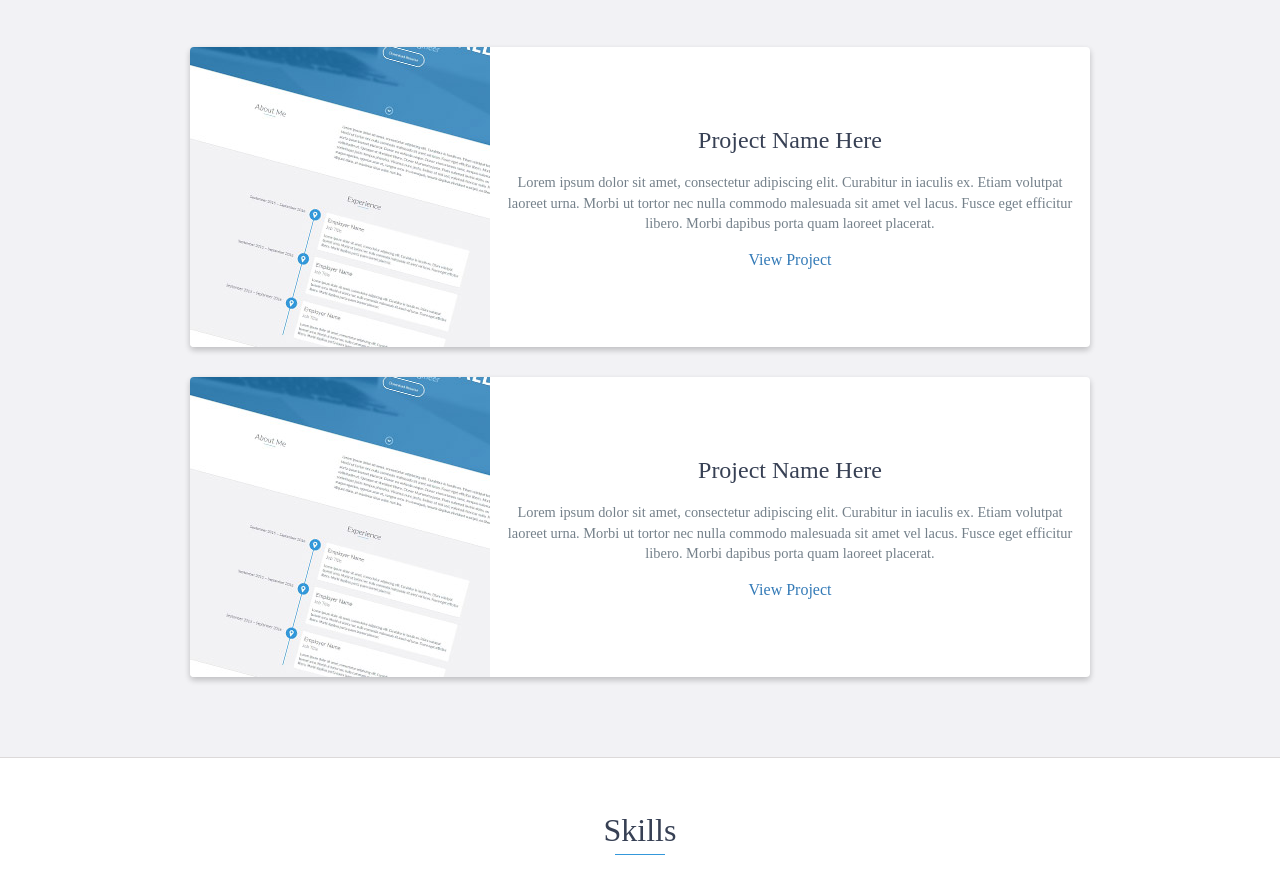
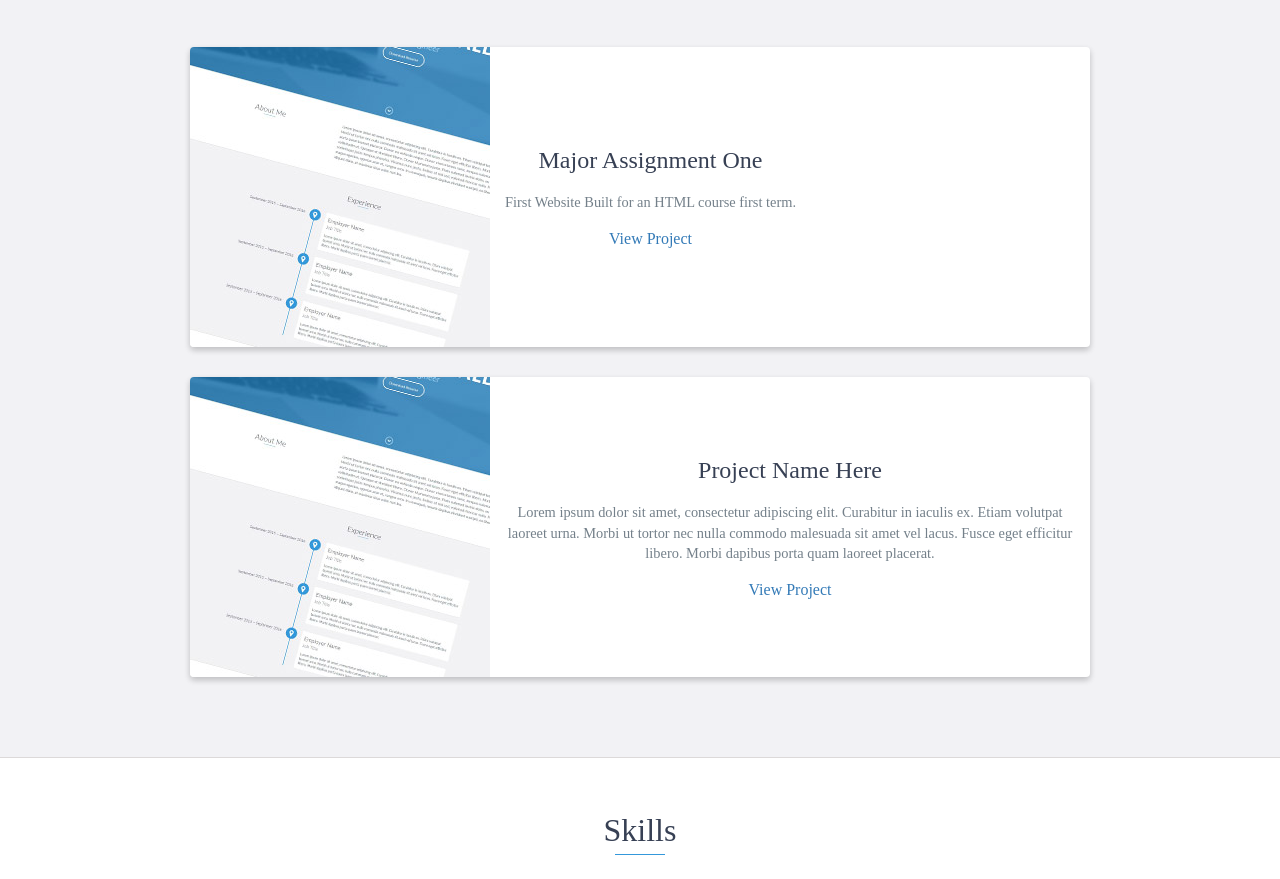
Before and after one commit to jvandenheuvel/jvandenheuvel.github.io, a website: page index.html in a window 1280 px wide. Shown: the part 2253-3132 px from the top of the page. Drawn offline with nearby package versions, Linux system fonts and the light colour scheme.

Commit message:
Update index.html

```diff
--- a/index.html
+++ b/index.html
@@ -143,11 +143,11 @@
                     </div>
                     <!-- End .project-image -->
                     <div class="project-info">
-                        <h3>Project Name Here</h3>
+                        <h3>Major Assignment One</h3>
                         <p>
-                            Lorem ipsum dolor sit amet, consectetur adipiscing elit. Curabitur in iaculis ex. Etiam volutpat laoreet urna. Morbi ut tortor nec nulla commodo malesuada sit amet vel lacus. Fusce eget efficitur libero. Morbi dapibus porta quam laoreet placerat.
+                            First Website Built for an HTML course first term.
                         </p>
-                        <a href="#">View Project</a>
+                        <a href="Major Assignment 1/default.html">View Project</a>
                     </div>
                     <!-- End .project-info -->
                 </div>
```
